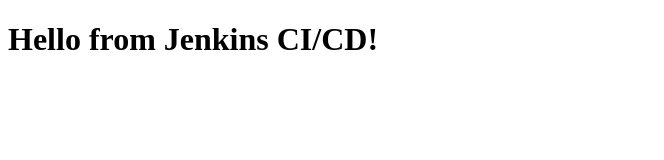
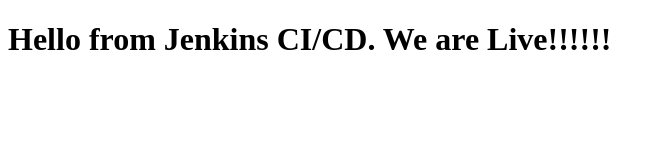
Before and after one commit to cyber-mya/adesola, a plain HTML site: page static-site/index.html in a window 1280 px wide. Shown: the whole page, without its empty margins (0-664 px from the left). Drawn offline with Linux system fonts and the light colour scheme.

Commit message:
Update site message

```diff
--- a/static-site/index.html
+++ b/static-site/index.html
@@ -4,6 +4,6 @@
     <title>My Jenkins Site</title>
   </head>
   <body>
-    <h1>Hello from Jenkins CI/CD!</h1>
+    <h1>Hello from Jenkins CI/CD. We are Live!!!!!!</h1>
   </body>
 </html>
```
